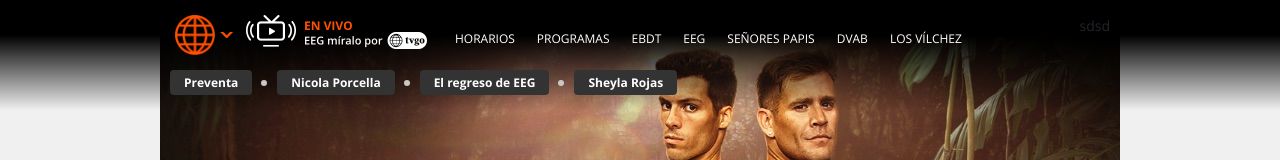
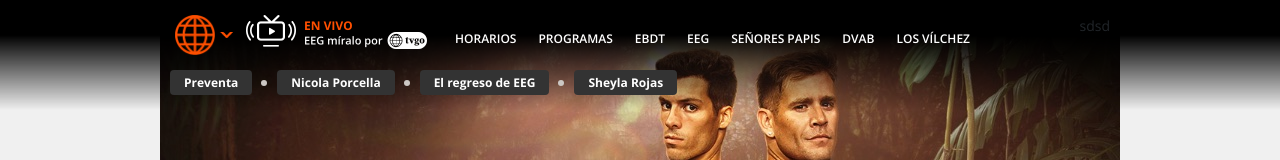
Before and after one commit to jerspr/eeg, a website: page index.html in a window 1280 px wide. Shown: the top 160 px of the page. Drawn offline with nearby package versions, Linux system fonts and the light colour scheme; files that its build step writes are made by us from their sources.

Commit message:
gh-pages

```diff
--- a/index.html
+++ b/index.html
@@ -7,7 +7,7 @@
   <title>EEG</title>
   <link href="https://fonts.googleapis.com/css?family=Open+Sans:300,400,600,700" rel="stylesheet">
   <link rel="stylesheet" href="dist/css/plugins.min.css?v1">
-  <link rel="stylesheet" href="dist/css/style.min.css?v125">
+  <link rel="stylesheet" href="dist/css/style.min.css?v126">
 </head>
 <body>
   <div id="main">
```
Also changed, not shown: dist/css/style.min.css, 1 other file.
